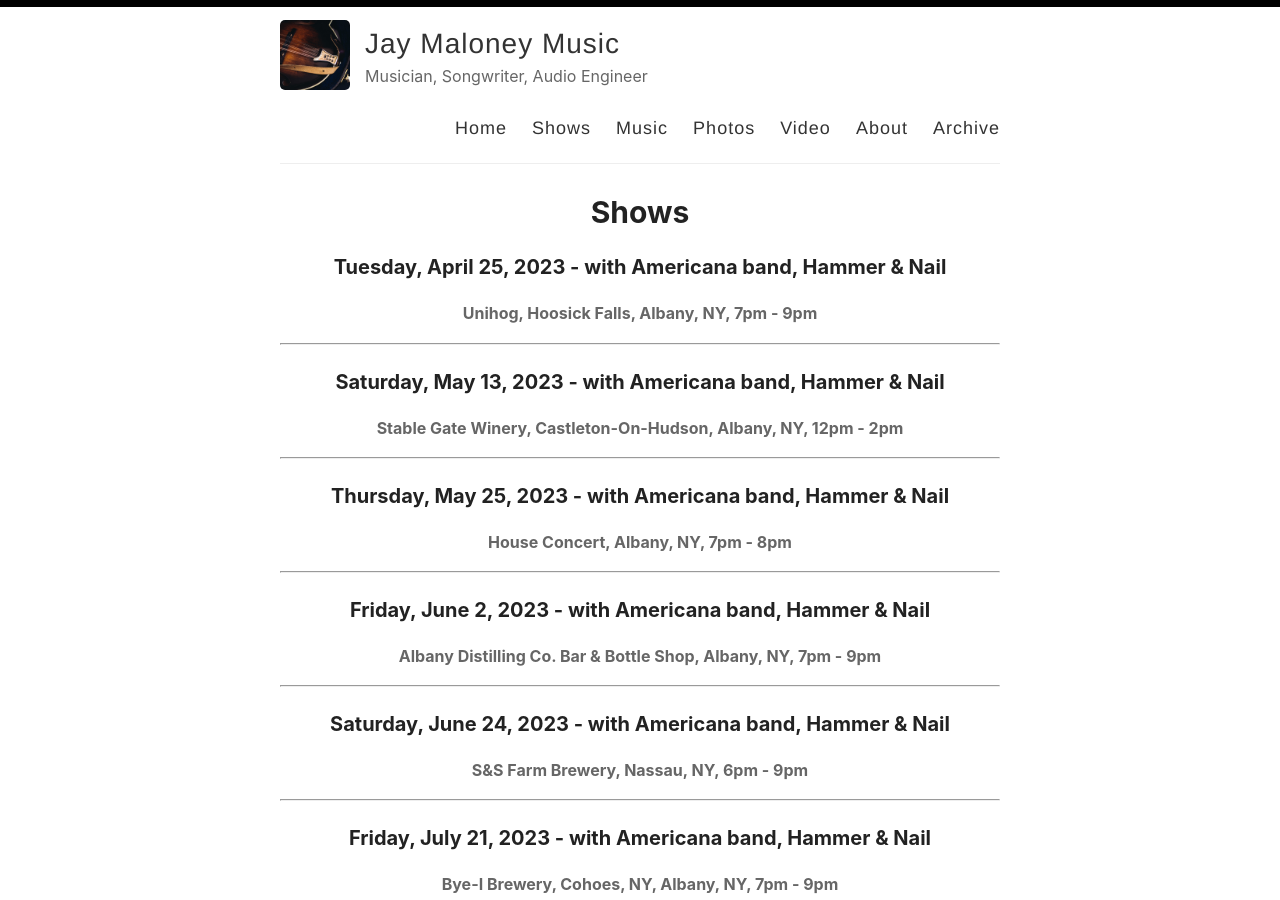
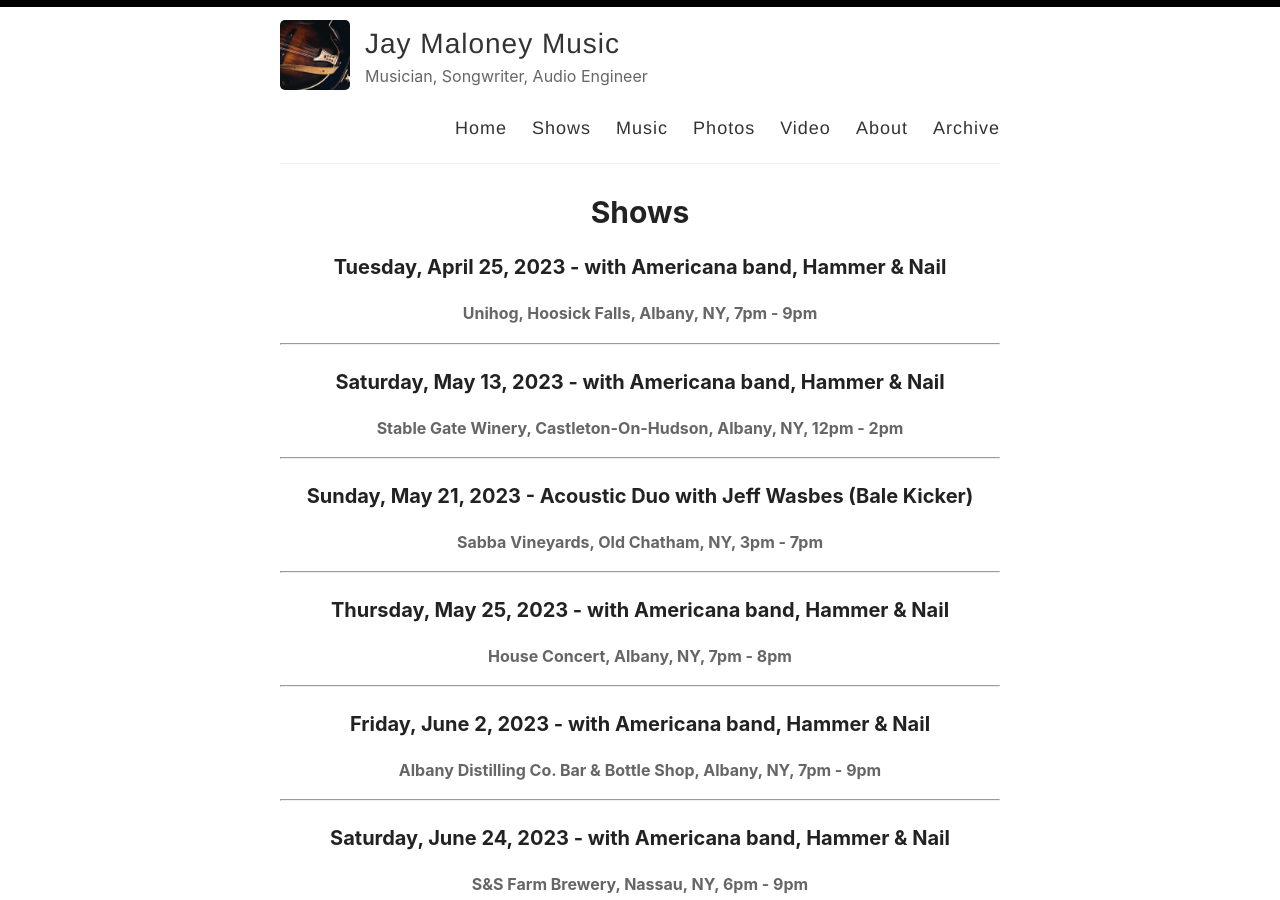
Before and after one commit to thisjaymaloney/thisjaymaloney.github.io, a Jekyll site: the page built from _pages/shows.md, in a window 1280 px wide and 900 px high. Built offline with Jekyll 4.4.1, drawn with Linux system fonts in a browser that asks for light colours.

Commit message:
Update shows.md

```diff
--- a/_pages/shows.md
+++ b/_pages/shows.md
@@ -8,6 +8,9 @@ title: Shows
 ---
 ### Saturday, May 13, 2023 - with Americana band, Hammer & Nail
 #### Stable Gate Winery, Castleton-On-Hudson, Albany, NY, 12pm - 2pm
+---
+### Sunday, May 21, 2023 - Acoustic Duo with Jeff Wasbes (Bale Kicker)
+#### Sabba Vineyards, Old Chatham, NY, 3pm - 7pm
 ---
 ### Thursday, May 25, 2023 - with Americana band, Hammer & Nail
 #### House Concert, Albany, NY, 7pm - 8pm
```
